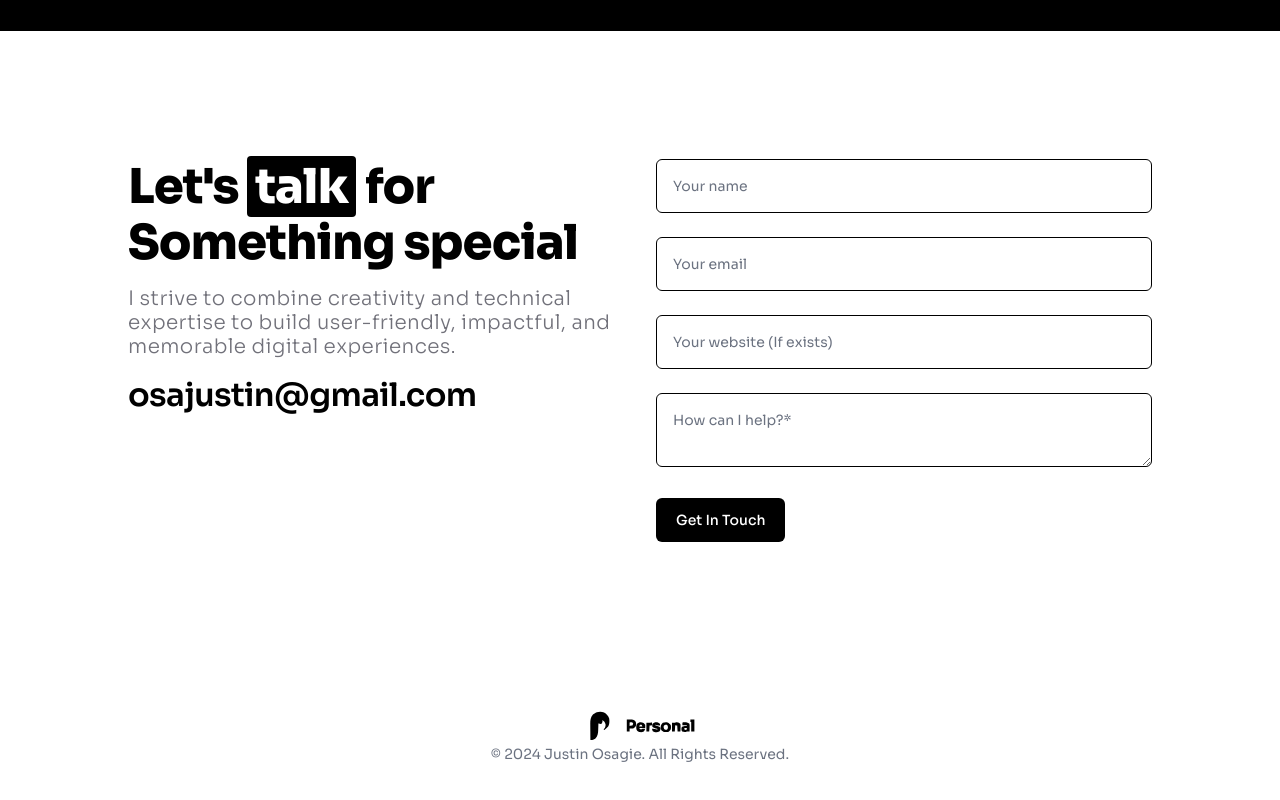
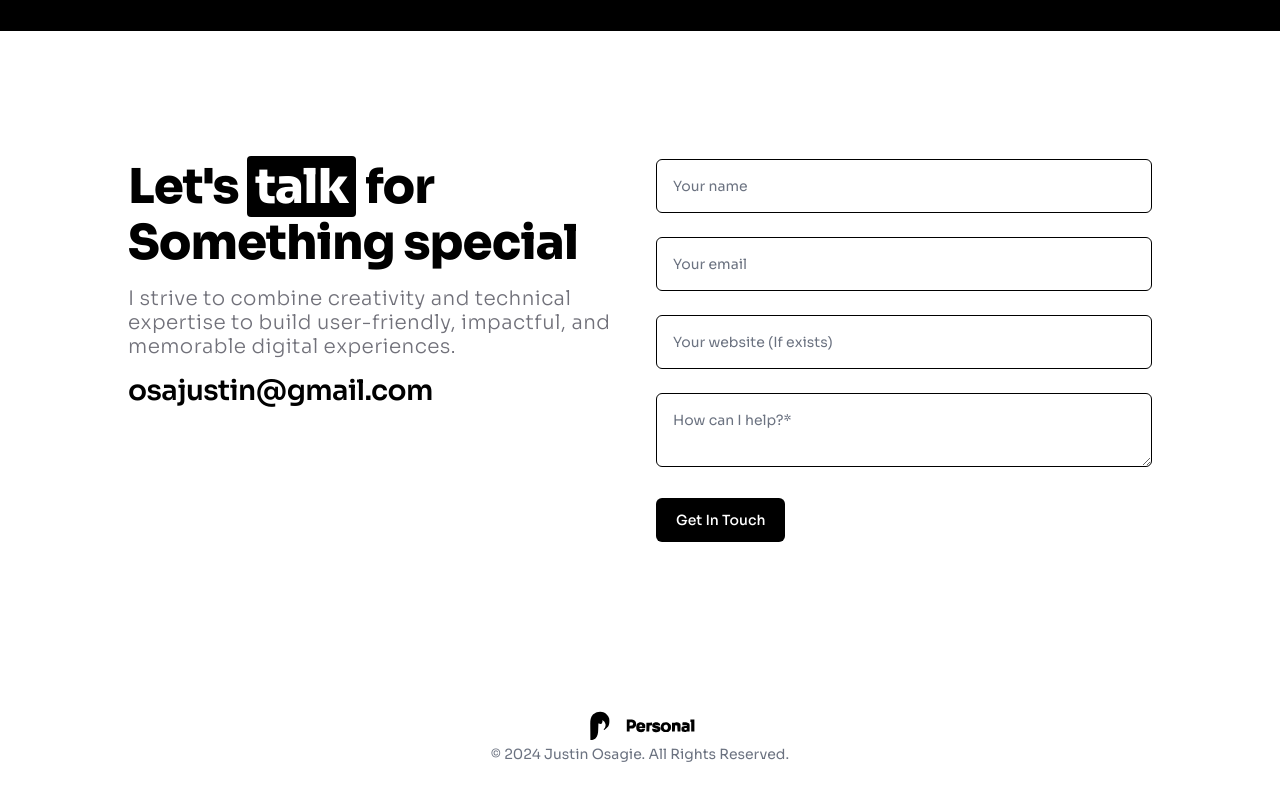
Before and after one commit to ashleyc2219/portfolio-web, a Next.js app: page / in a window 1280 px wide. Shown: the part 4876-5676 px from the top of the page. Built offline with nearby package versions, Linux system fonts and the light colour scheme.

Commit message:
Fix overflow of text

```diff
--- a/components/sections/contactSection.tsx
+++ b/components/sections/contactSection.tsx
@@ -22,7 +22,7 @@ const ContactSection: React.FC = () => {
             I strive to combine creativity and technical expertise to build
             user-friendly, impactful, and memorable digital experiences.
           </p>
-          <p className="text-h3 font-semibold text-primary-black">
+          <p className="text-h4 font-semibold text-primary-black">
             osajustin@gmail.com
           </p>
         </div>
```
